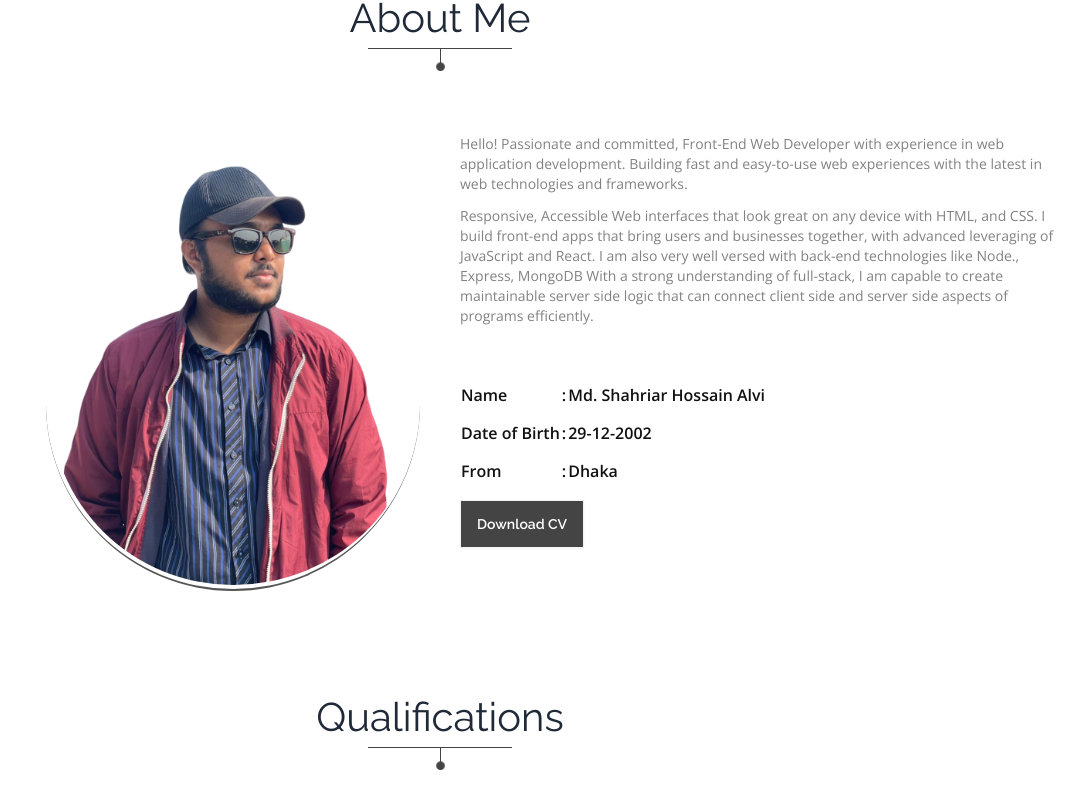
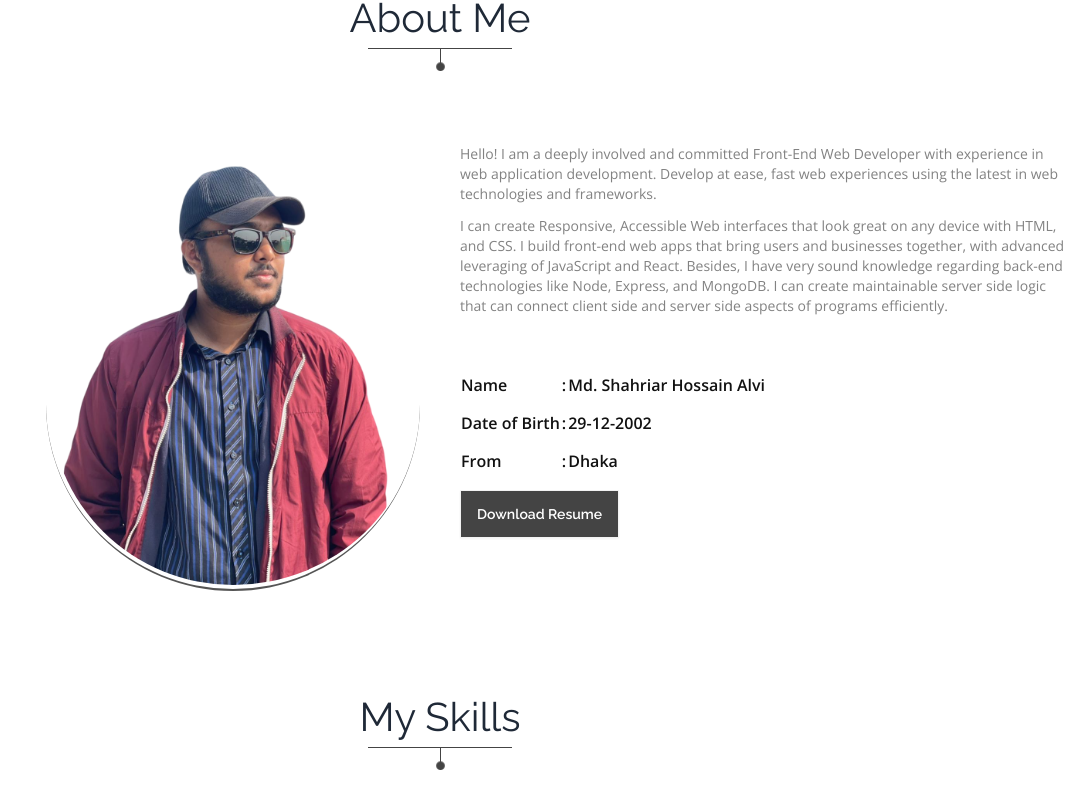
Before and after one commit to Shahriar-Hossain-Alvi/shahriar-hossain-alvi-portfolio, a React (Vite) app: page / in a window 1280 px wide. Shown: the part 496-1284 px from the top of the page, without its empty margins (200-1280 px from the left). Built offline with nearby package versions, Linux system fonts and the light colour scheme; no server answers.

Commit message:
fix: navbar links going out of screen issue solved

```diff
--- a/src/Pages/Home/About/About.jsx
+++ b/src/Pages/Home/About/About.jsx
@@ -15,9 +15,9 @@ const About = () => {
                 </div>
 
                 <div className="w-full">
-                    <p className="font-open-sans text-sm text-[#828282] mb-3">Hello! Passionate and committed, Front-End Web Developer with experience in web application development. Building fast and easy-to-use web experiences with the latest in web technologies and frameworks.</p>
+                    <p className="font-open-sans text-sm text-[#828282] mb-3">Hello! I am a deeply involved and committed Front-End Web Developer with experience in web application development. Develop at ease, fast web experiences using the latest in web technologies and frameworks.</p>
 
-                    <p className="font-open-sans text-sm text-[#828282] mb-14">Responsive, Accessible Web interfaces that look great on any device with HTML, and CSS. I build front-end apps that bring users and businesses together, with advanced leveraging of JavaScript and React. I am also very well versed with back-end technologies like Node., Express, MongoDB With a strong understanding of full-stack, I am capable to create maintainable server side logic that can connect client side and server side aspects of programs efficiently.</p>
+                    <p className="font-open-sans text-sm text-[#828282] mb-14">I can create Responsive, Accessible Web interfaces that look great on any device with HTML, and CSS. I build front-end web apps that bring users and businesses together, with advanced leveraging of JavaScript and React. Besides, I have very sound knowledge regarding back-end technologies like Node, Express, and MongoDB. I can create maintainable server side logic that can connect client side and server side aspects of programs efficiently.</p>
 
                     <table className="font-open-sans text-[#111111]">
                         <tbody>
@@ -41,8 +41,8 @@ const About = () => {
                         </tbody>
                     </table>
 
-                    <Link to="https://drive.google.com/file/d/1315GCZBzW-nvderWfWD1a3k8W00O56EU/view?usp=sharing">
-                        <button className="btn bg-[#444444] text-white rounded-none mt-4 hover:bg-transparent hover:text-[#444444] hover:border-[#444444]">Download CV</button>
+                    <Link to="https://drive.google.com/file/d/1315GCZBzW-nvderWfWD1a3k8W00O56EU/view?usp=sharing" target="_blank">
+                        <button className="btn bg-[#444444] text-white rounded-none mt-4 hover:bg-transparent hover:text-[#444444] hover:border-[#444444]">Download Resume</button>
                     </Link>
                 </div>
             </div>
--- a/src/Pages/Home/Banner/Banner.jsx
+++ b/src/Pages/Home/Banner/Banner.jsx
@@ -6,7 +6,7 @@ import { FaFacebookF, FaGithub, FaLinkedinIn } from "react-icons/fa6";
 
 const Banner = () => {
     return (
-        <div id="banner" className="relative hero mb-48" style={{ backgroundImage: `url(${bannerImg})` }}>
+        <div id="banner" className="relative w-full top-0 hero mb-48" style={{ backgroundImage: `url(${bannerImg})` }}>
             <div className="hero-content text-center pt-28 pb-12">
                 <div className="pb-8">
                     <h2 className="font-semibold text-xl lg:text-2xl text-[#111111]">Hi! I am</h2>
--- a/src/Pages/Home/Home.jsx
+++ b/src/Pages/Home/Home.jsx
@@ -40,9 +40,9 @@ const Home = () => {
 
             <Banner></Banner>
             <About></About>
+            <Skills></Skills>
+            <Portfolio></Portfolio>
             <Qualification></Qualification>
-            <Portfolio></Portfolio>
-            <Skills></Skills>
             <Contact></Contact>
         </div>
     );
--- a/src/components/Shared/Navbar/Navbar.jsx
+++ b/src/components/Shared/Navbar/Navbar.jsx
@@ -21,7 +21,6 @@ const Navbar = () => {
         }
     }, [])
 
-
     const navLinks = <>
         <li><NavLink to="/">Home</NavLink></li>
 
@@ -35,7 +34,7 @@ const Navbar = () => {
     </>
 
     return (
-        <div id="navbar" className="navbar fixed z-50">
+        <div id="navbar" className="navbar fixed z-50 max-w-[1440px]">
             <div className="navbar-start">
                 <Link to='/'>
                     <button className="btn bg-transparent h-16 border-none hover:bg-transparent shadow-none">
--- a/src/components/Shared/PortfolioCard/PortfolioCard.jsx
+++ b/src/components/Shared/PortfolioCard/PortfolioCard.jsx
@@ -72,7 +72,6 @@ const PortfolioCard = ({ singleProject }) => {
                     </Link>
                 </div>
 
-
                 <div className='flex flex-col gap-2'>
                     <h2>Github Code Link</h2>
                     <Link target='_blank' to={codeLink.client_side_code} className="px-5 py-2 rounded-xl bg-[#444444] text-white hover:bg-transparent hover:text-[#444444] border border-[#444444] text-center">
```
